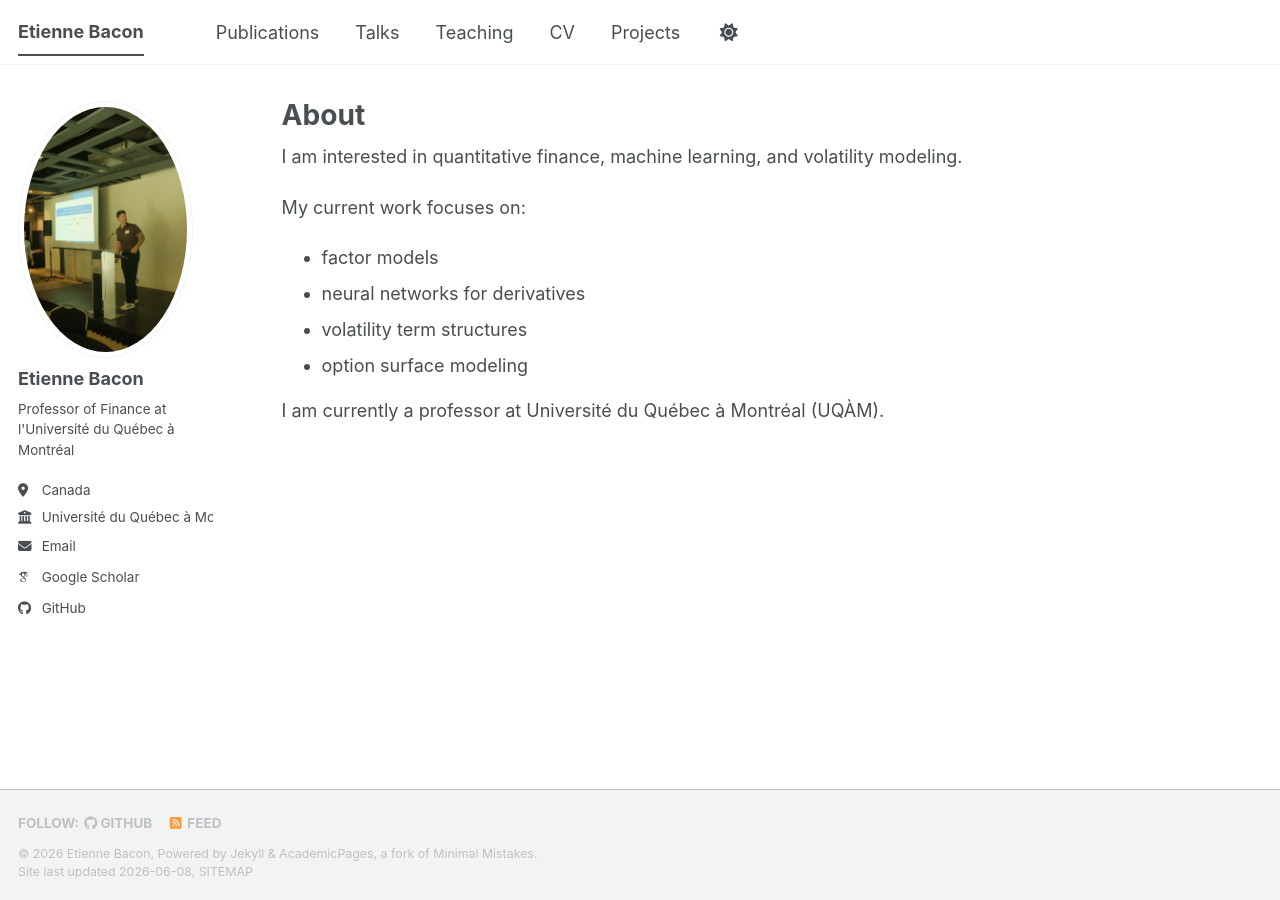
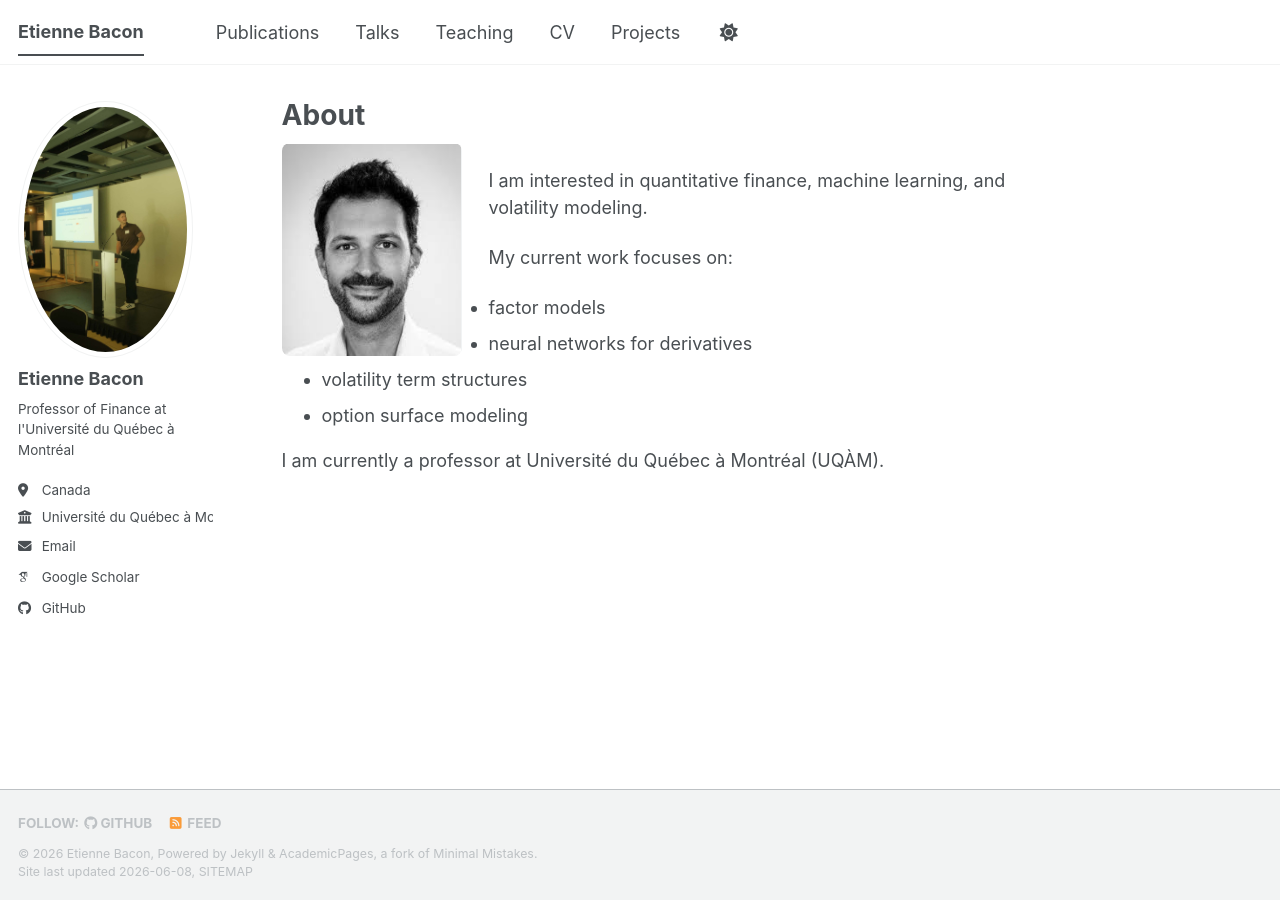
Before and after one commit to EtienneBacon/EtienneBacon.github.io, a Jekyll site: the page built from _pages/about.md, in a window 1280 px wide. Built offline with Jekyll 4.4.1, drawn with Linux system fonts in a browser that asks for light colours; some web fonts are replaced; a script bundle is joined from its source files by our own code; library files that are not in the unit come from our copies.

Commit message:
Update about.md

```diff
--- a/_pages/about.md
+++ b/_pages/about.md
@@ -6,6 +6,8 @@ redirect_from:
   - /about/
   - /about.html
 ---
+
+![Étienne Bacon](/images/ardia.png){: style="float: left; margin-right: 1.5rem; width: 180px; border-radius: 8px;"}
 
 I am interested in quantitative finance, machine learning, and volatility modeling.
 
```
